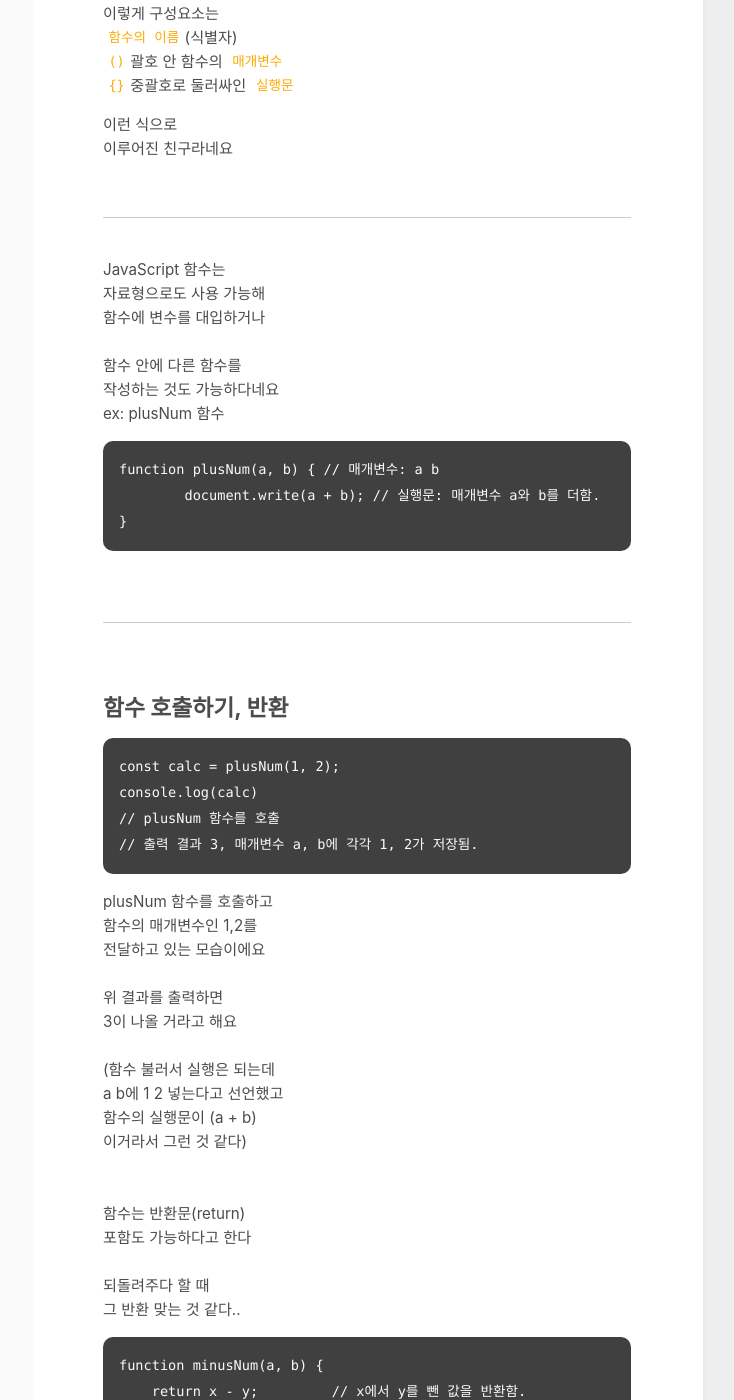
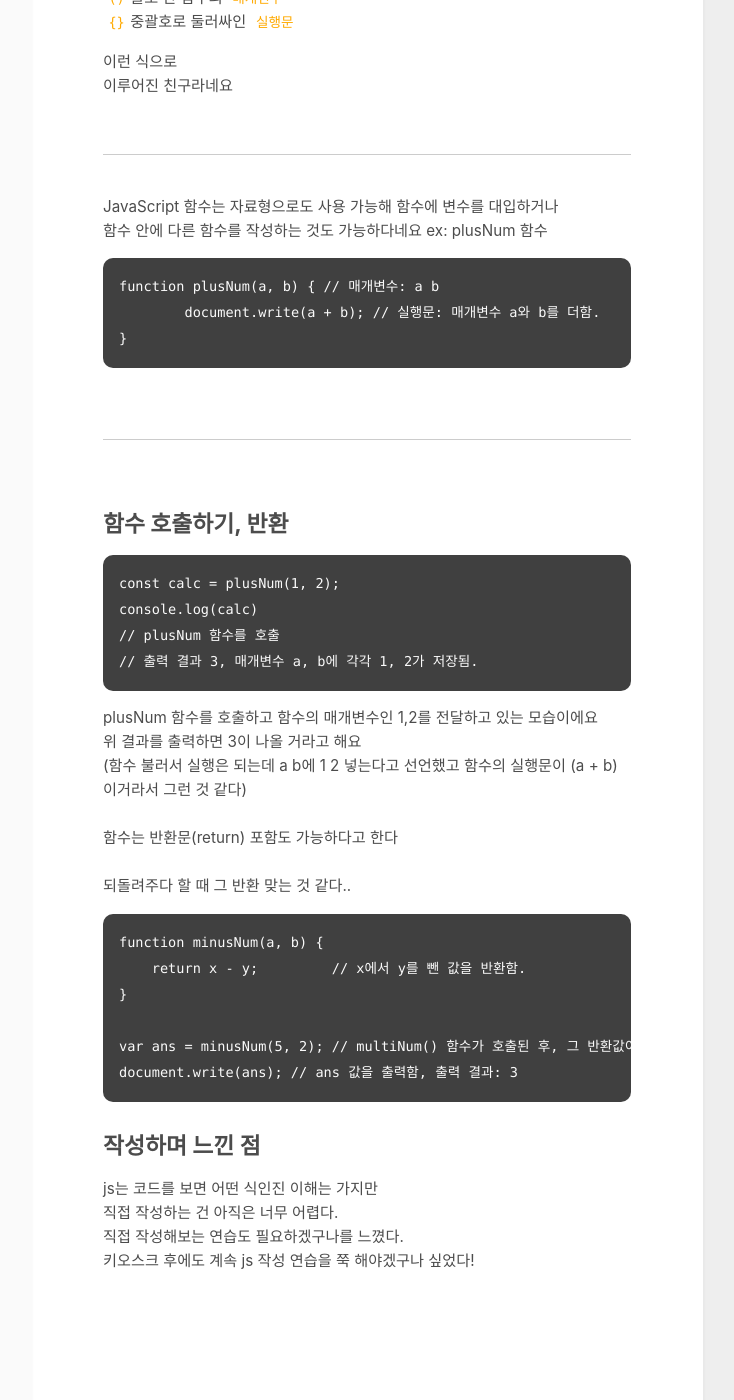
Before and after one commit to SeungYeon04/SeungYeon04.github.io, a Jekyll site: the page built from _posts/2023-01-07-kiosk3.md, in a window 1280 px wide and 1400 px high, scrolled down 1071 px. Shown: the whole window, without its empty margins (417-1151 px from the left). Built offline with Jekyll 4.4.1, drawn with Linux system fonts in a browser that asks for light colours; some of the changed text lies outside the part shown.

Commit message:
Update 2023-01-07-kiosk3.md

````diff
--- a/_posts/2023-01-07-kiosk3.md
+++ b/_posts/2023-01-07-kiosk3.md
@@ -23,17 +23,17 @@ comments: true
 
 ## 함수 기본 형식
 
-함수(function)란 반복 작업을<br/>
-모두 한 줄씩 적으면 번거로우니<br/>
+함수(function)란 반복 작업을
+모두 한 줄씩 적으면 번거로우니
 
-어떤 한 작업을 위해 넣는<br/>
-독립적인 블록이라고 해요<br/>
+어떤 한 작업을 위해 넣는
+독립적인 블록이라고 해요
 
 <br/>
-
-예전에 C언어 기초 강의 볼 때<br/>
-함수 쓰는 걸 봐서 그런지<br/>
-어떤 느낌인진 알 것 같았어요<br/>
+예전에 C언어 기초 강의 볼 때
+함수 쓰는 걸 봐서 그런지
+어떤 느낌인진 알 것 같았어요
+<br/>
 
 ```
 function 함수이름(매개변수) {
@@ -53,12 +53,12 @@ function 함수이름(매개변수) {
 ***
 
 <br/>
- JavaScript 함수는<br/>
- 자료형으로도 사용 가능해<br/>
- 함수에 변수를 대입하거나<br/>
+ JavaScript 함수는
+ 자료형으로도 사용 가능해
+ 함수에 변수를 대입하거나
  <br/>
- 함수 안에 다른 함수를<br/>
- 작성하는 것도 가능하다네요<br/>
+ 함수 안에 다른 함수를
+ 작성하는 것도 가능하다네요
  ex: plusNum 함수<br/>
 
 
@@ -82,24 +82,24 @@ console.log(calc)
 // 출력 결과 3, 매개변수 a, b에 각각 1, 2가 저장됨.
 ```
 
-plusNum 함수를 호출하고<br/>
-함수의 매개변수인 1,2를<br/>
-전달하고 있는 모습이에요<br/>
+plusNum 함수를 호출하고
+함수의 매개변수인 1,2를
+전달하고 있는 모습이에요
 <br/>
-위 결과를 출력하면<br/>
-3이 나올 거라고 해요<br/>
+위 결과를 출력하면
+3이 나올 거라고 해요
 <br/>
-(함수 불러서 실행은 되는데<br/>
-a b에 1 2 넣는다고 선언했고<br/>
-함수의 실행문이 (a + b)<br/>
-이거라서 그런 것 같다)<br/>
+(함수 불러서 실행은 되는데
+a b에 1 2 넣는다고 선언했고
+함수의 실행문이 (a + b)
+이거라서 그런 것 같다)
 <br/>
 <br/>
-함수는 반환문(return)<br/>
+함수는 반환문(return)
 포함도 가능하다고 한다
 <br/>
-되돌려주다 할 때<br/>
-그 반환 맞는 것 같다..<br/>
+되돌려주다 할 때
+그 반환 맞는 것 같다..
 
 ```
 function minusNum(a, b) {
@@ -112,14 +112,14 @@ document.write(ans); // ans 값을 출력함, 출력 결과: 3
 
 ## 작성하며 느낀 점
 
-js는 코드를 보면<br/>
+js는 코드를 보면
 어떤 식인진 이해는 가지만<br/>
-직접 작성하는 건<br/>
-아직은 너무 어렵다.<br/>
+직접 작성하는 건
+아직은 너무 어렵다.
 <br/>
-직접 작성해보는 연습도<br/>
-필요하겠구나를 느꼈다.<br/>
+직접 작성해보는 연습도
+필요하겠구나를 느꼈다.
 <br/>
-키오스크 후에도 계속<br/>
-js 작성 연습을 쭉<br/>
+키오스크 후에도 계속
+js 작성 연습을 쭉
 해야겠구나 싶었다!<br/>
````
